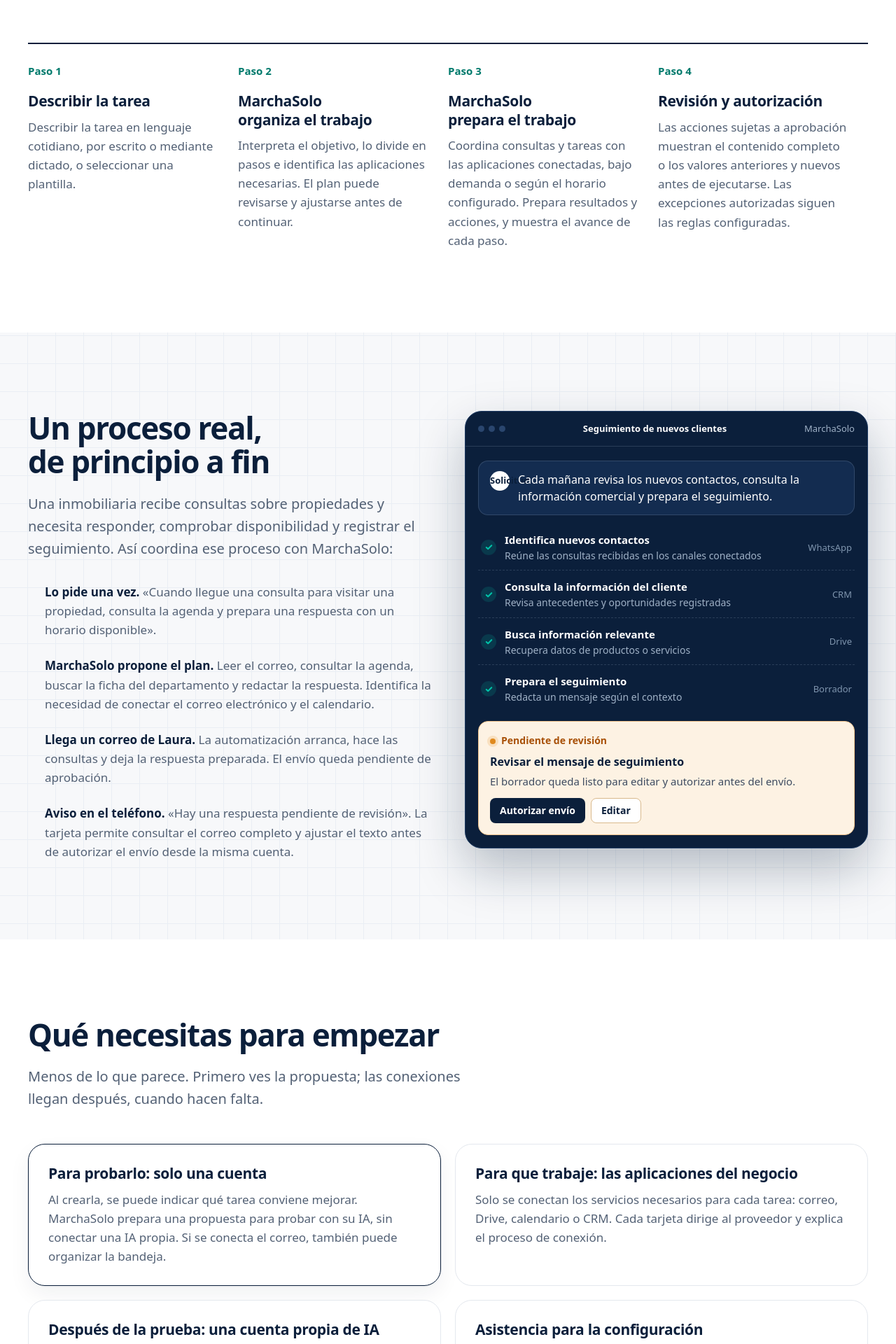
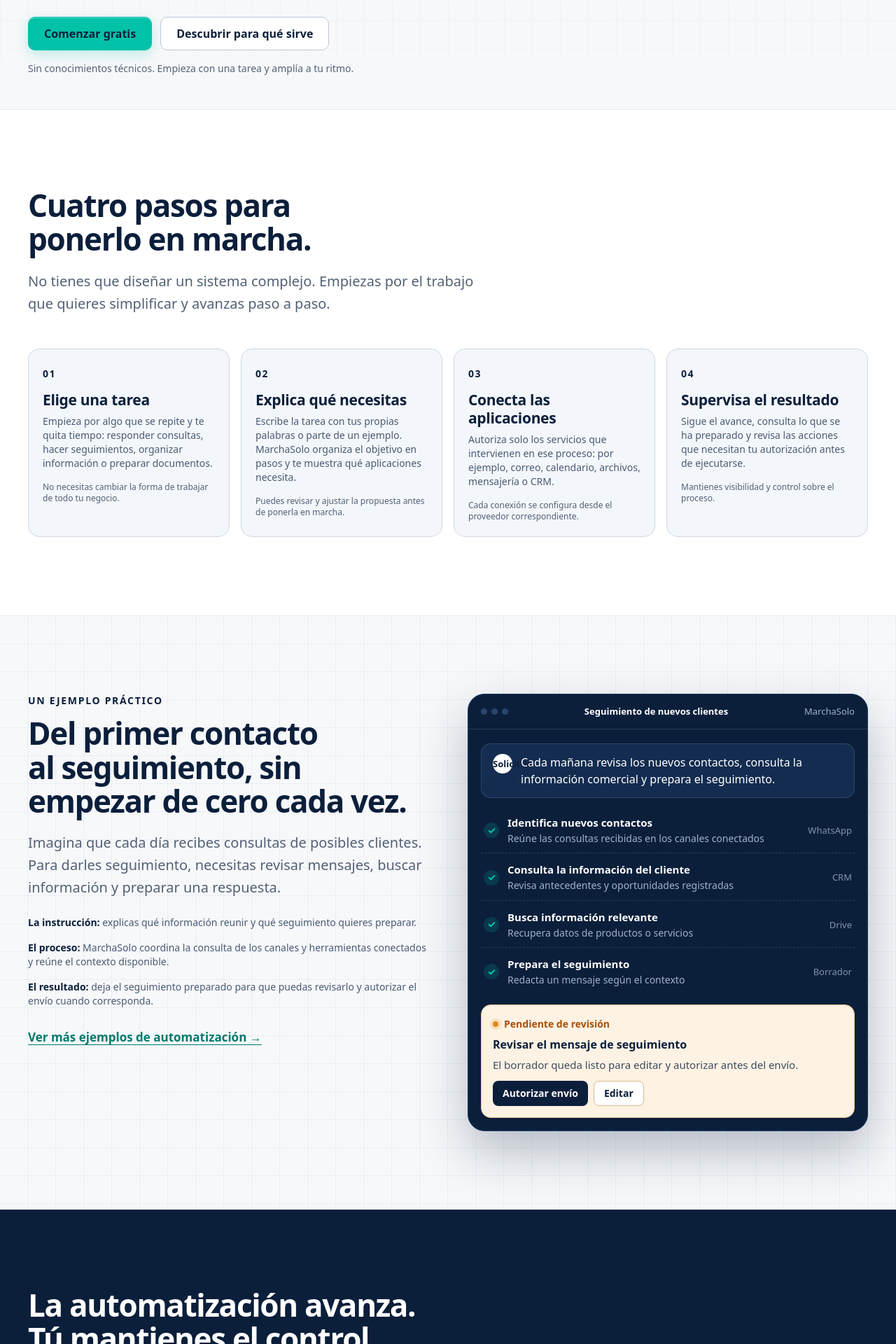
Before and after one commit to CESARKUBEREK/Delega, a Next.js app: page /como-funciona in a window 1280 px wide. Shown: the part 440-2360 px from the top of the page at 70% size. Built offline with nearby package versions, Linux system fonts and the light colour scheme; no server answers.

Commit message:
Rediseñar la página Cómo funciona

```diff
--- a/src/app/como-funciona/page.tsx
+++ b/src/app/como-funciona/page.tsx
@@ -4,46 +4,63 @@ import { CommandDemo } from "@/components/site/command-demo"
 import { publicPageMetadata } from "@/lib/seo"
 
 export const metadata = publicPageMetadata({
-  title: "Cómo funciona",
-  description: "Indicar un objetivo. MarchaSolo lo organiza en pasos, conecta las aplicaciones necesarias y coordina el proceso. Las acciones que requieren autorización quedan pendientes de aprobación.",
+  title: "Cómo funciona MarchaSolo",
+  description:
+    "Conoce cómo MarchaSolo convierte una tarea cotidiana en un proceso coordinado: defines qué necesitas, conectas tus aplicaciones y supervisas cada paso.",
   path: "/como-funciona",
 })
 
+const STEPS = [
+  {
+    number: "01",
+    title: "Elige una tarea",
+    description:
+      "Empieza por algo que se repite y te quita tiempo: responder consultas, hacer seguimientos, organizar información o preparar documentos.",
+    detail: "No necesitas cambiar la forma de trabajar de todo tu negocio.",
+  },
+  {
+    number: "02",
+    title: "Explica qué necesitas",
+    description:
+      "Escribe la tarea con tus propias palabras o parte de un ejemplo. MarchaSolo organiza el objetivo en pasos y te muestra qué aplicaciones necesita.",
+    detail: "Puedes revisar y ajustar la propuesta antes de ponerla en marcha.",
+  },
+  {
+    number: "03",
+    title: "Conecta las aplicaciones",
+    description:
+      "Autoriza solo los servicios que intervienen en ese proceso: por ejemplo, correo, calendario, archivos, mensajería o CRM.",
+    detail: "Cada conexión se configura desde el proveedor correspondiente.",
+  },
+  {
+    number: "04",
+    title: "Supervisa el resultado",
+    description:
+      "Sigue el avance, consulta lo que se ha preparado y revisa las acciones que necesitan tu autorización antes de ejecutarse.",
+    detail: "Mantienes visibilidad y control sobre el proceso.",
+  },
+] as const
+
 const FAQS = [
   {
-    question: "¿Qué acciones requieren revisión antes de ejecutarse?",
+    question: "¿Necesito conocimientos técnicos?",
     answer:
-      "Las operaciones externas requieren aprobación, salvo las excepciones expresamente configuradas. Los avisos internos y las automatizaciones autorizadas pueden ejecutarse según los permisos del espacio.",
+      "No. Puedes describir lo que necesitas con palabras cotidianas y seguir la configuración paso a paso. Solo tienes que conectar las aplicaciones que el proceso vaya a utilizar.",
   },
   {
-    question: "¿MarchaSolo puede ejecutar tareas automáticamente?",
+    question: "¿Tengo que conectar todas mis aplicaciones?",
     answer:
-      "MarchaSolo puede automatizar pasos de lectura, consulta y preparación. Las acciones sensibles pueden requerir aprobación; el comportamiento depende de los permisos y las reglas configuradas.",
+      "No. Cada proceso utiliza únicamente las aplicaciones necesarias. Puedes comenzar con una conexión y sumar otras cuando amplíes la automatización.",
   },
   {
-    question: "¿Tengo que saber de inteligencia artificial?",
+    question: "¿MarchaSolo realiza acciones sin consultarme?",
     answer:
-      "No. Basta con describir la tarea en lenguaje cotidiano. También es posible elegir entre los modos Ahorro, Inteligente o Máxima calidad.",
+      "Depende de los permisos y las reglas que configures. Las acciones externas sujetas a aprobación quedan pendientes para que puedas revisar, editar, autorizar o descartar antes de ejecutarlas.",
   },
   {
-    question: "¿Qué pasa si una ejecución falla?",
+    question: "¿Puedo empezar con una sola tarea?",
     answer:
-      "La ejecución informa del motivo del fallo y de los pasos disponibles, como revisar la conexión o volver a intentarlo. Si el proveedor de IA no tiene saldo, se puede utilizar otro proveedor conectado, si la configuración lo permite.",
-  },
-  {
-    question: "¿Qué pasa cuando termina la prueba?",
-    answer:
-      "La cuenta, las automatizaciones y la bandeja siguen disponibles. Para continuar, se elige el plan Solo y se conecta una cuenta propia de IA (OpenAI, Anthropic, DeepSeek o Grok). MarchaSolo guía el proceso paso a paso.",
-  },
-  {
-    question: "¿Cómo se conecta WhatsApp?",
-    answer:
-      "La conexión se realiza mediante un proveedor compatible con la API oficial de WhatsApp Business. La disponibilidad, los requisitos de verificación y los plazos dependen del proveedor y de la revisión de Meta. Mientras se completa el proceso, es posible comenzar con el correo y añadir WhatsApp más adelante.",
-  },
-  {
-    question: "¿Se puede utilizar desde un teléfono móvil?",
-    answer:
-      "MarchaSolo puede instalarse desde el navegador del teléfono, enviar avisos cuando hay tareas pendientes y permitir dictar instrucciones.",
+      "Sí. Lo recomendable es elegir una tarea concreta, probar el proceso y ajustarlo. Cuando te resulte útil, puedes incorporar otros pasos o crear nuevas automatizaciones.",
   },
 ] as const
 
@@ -63,152 +80,184 @@ export default function HowItWorksPage() {
       <main>
         <section className="page-intro">
           <div className="site-container">
-            <h1 className="site-h1">Cómo funciona</h1>
+            <p className="mb-3 text-sm font-semibold uppercase tracking-[0.12em] text-[var(--ms-accent)]">
+              Cómo funciona
+            </p>
+            <h1 className="site-h1">De una tarea cotidiana a un proceso que avanza.</h1>
             <p className="site-lead">
-              De una instrucción a un trabajo terminado: MarchaSolo organiza los pasos, conecta las aplicaciones necesarias y permite supervisar el resultado.
+              Le cuentas a MarchaSolo qué necesitas resolver. MarchaSolo organiza los pasos,
+              conecta las aplicaciones necesarias y te permite seguir el trabajo y decidir
+              sobre las acciones que requieren tu autorización.
+            </p>
+            <div className="site-actions mt-8">
+              <Link href="/crear-cuenta" className="btn btn-primary">
+                Comenzar gratis
+              </Link>
+              <Link href="/para-que-sirve" className="btn btn-secondary">
+                Descubrir para qué sirve
+              </Link>
+            </div>
+            <p className="mt-4 text-sm text-[var(--ms-muted)]">
+              Sin conocimientos técnicos. Empieza con una tarea y amplía a tu ritmo.
             </p>
           </div>
         </section>
 
         <section className="site-section is-white" aria-labelledby="pasos">
           <div className="site-container">
-            <h2 id="pasos" className="sr-only">
-              Los cuatro pasos
-            </h2>
-            <ol className="steps is-four">
-              <li>
-                <h3 className="site-h3">Describir la tarea</h3>
-                <p>
-                  Describir la tarea en lenguaje cotidiano, por escrito o mediante dictado, o seleccionar una plantilla.
-                </p>
-              </li>
-              <li>
-                <h3 className="site-h3">MarchaSolo organiza el trabajo</h3>
-                <p>
-                  Interpreta el objetivo, lo divide en pasos e identifica las aplicaciones necesarias. El plan puede revisarse y ajustarse antes de continuar.
-                </p>
-              </li>
-              <li>
-                <h3 className="site-h3">MarchaSolo prepara el trabajo</h3>
-                <p>
-                  Coordina consultas y tareas con las aplicaciones conectadas, bajo demanda o según el horario configurado. Prepara resultados y acciones, y muestra el avance de cada paso.
-                </p>
-              </li>
-              <li>
-                <h3 className="site-h3">Revisión y autorización</h3>
-                <p>
-                  Las acciones sujetas a aprobación muestran el contenido completo o los valores anteriores y nuevos antes de ejecutarse. Las excepciones autorizadas siguen las reglas configuradas.
-                </p>
-              </li>
+            <div className="site-section-head">
+              <h2 id="pasos" className="site-h2">
+                Cuatro pasos para ponerlo en marcha.
+              </h2>
+              <p className="site-lead">
+                No tienes que diseñar un sistema complejo. Empiezas por el trabajo que quieres
+                simplificar y avanzas paso a paso.
+              </p>
+            </div>
+            <ol className="m-0 grid list-none grid-cols-1 gap-4 p-0 sm:grid-cols-2 lg:grid-cols-4">
+              {STEPS.map((step) => (
+                <li key={step.number} className="rounded-2xl border border-rule bg-paper p-5">
+                  <span className="text-sm font-bold tracking-widest text-[var(--ms-accent)]">
+                    {step.number}
+                  </span>
+                  <h3 className="site-h3 mt-3">{step.title}</h3>
+                  <p className="mt-2 text-sm text-graphite">{step.description}</p>
+                  <p className="mt-4 text-xs font-medium text-[var(--ms-muted)]">{step.detail}</p>
+                </li>
+              ))}
             </ol>
           </div>
         </section>
 
         <section className="site-section" aria-labelledby="ejemplo">
-          <div className="site-container grid items-start gap-12 lg:grid-cols-2">
+          <div className="site-container grid items-start gap-10 lg:grid-cols-2 lg:gap-14">
             <div>
+              <p className="mb-3 text-sm font-semibold uppercase tracking-[0.12em] text-[var(--ms-accent)]">
+                Un ejemplo práctico
+              </p>
               <h2 id="ejemplo" className="site-h2">
-                Un proceso real, de principio a fin
+                Del primer contacto al seguimiento, sin empezar de cero cada vez.
               </h2>
-              <p className="site-lead">
-                Una inmobiliaria recibe consultas sobre propiedades y necesita responder, comprobar disponibilidad y registrar el seguimiento. Así coordina ese proceso con MarchaSolo:
+              <p className="site-lead mt-4">
+                Imagina que cada día recibes consultas de posibles clientes. Para darles
+                seguimiento, necesitas revisar mensajes, buscar información y preparar una
+                respuesta.
               </p>
-              <ol className="mt-8 grid gap-6 pl-5 text-[var(--ms-muted)] [&>li]:pl-1">
+              <ul className="mt-6 grid gap-4 text-sm text-graphite">
                 <li>
-                  <b className="text-[var(--ms-navy)]">Lo pide una vez.</b> «Cuando llegue una consulta para visitar una propiedad, consulta la agenda y prepara una respuesta con un horario disponible».
+                  <strong className="text-[var(--ms-navy)]">La instrucción:</strong> explicas
+                  qué información reunir y qué seguimiento quieres preparar.
                 </li>
                 <li>
-                  <b className="text-[var(--ms-navy)]">MarchaSolo propone el plan.</b> Leer el correo, consultar la agenda,
-                  buscar la ficha del departamento y redactar la respuesta. Identifica la necesidad de conectar el correo electrónico y el calendario.
+                  <strong className="text-[var(--ms-navy)]">El proceso:</strong> MarchaSolo
+                  coordina la consulta de los canales y herramientas conectados y reúne el
+                  contexto disponible.
                 </li>
                 <li>
-                  <b className="text-[var(--ms-navy)]">Llega un correo de Laura.</b> La automatización arranca, hace las
-                  consultas y deja la respuesta preparada. El envío queda pendiente de aprobación.
+                  <strong className="text-[var(--ms-navy)]">El resultado:</strong> deja el
+                  seguimiento preparado para que puedas revisarlo y autorizar el envío cuando
+                  corresponda.
                 </li>
-                <li>
-                  <b className="text-[var(--ms-navy)]">Aviso en el teléfono.</b> «Hay una respuesta pendiente de revisión». La tarjeta permite consultar el correo completo y ajustar el texto antes de autorizar el envío desde la misma cuenta.
-                </li>
-              </ol>
+              </ul>
+              <p className="mt-7">
+                <Link href="/casos-de-uso" className="link">
+                  Ver más ejemplos de automatización →
+                </Link>
+              </p>
             </div>
             <CommandDemo animate={false} />
           </div>
         </section>
 
-        <section className="site-section is-white" aria-labelledby="empezar" id="empezar">
+        <section className="site-section is-navy" aria-labelledby="control">
           <div className="site-container">
             <div className="site-section-head">
-              <h2 id="empezar" className="site-h2">
-                Qué necesitas para empezar
+              <h2 id="control" className="site-h2">
+                La automatización avanza. Tú mantienes el control.
               </h2>
               <p className="site-lead">
-                Menos de lo que parece. Primero ves la propuesta; las conexiones llegan después, cuando hacen falta.
+                Puedes ver cómo se organiza el trabajo y qué ocurre en cada paso. Las acciones
+                externas sujetas a aprobación esperan tu revisión.
               </p>
             </div>
-            <div className="facts">
-              <div className="fact is-key">
-                <h3 className="site-h3">Para probarlo: solo una cuenta</h3>
+            <div className="trust">
+              <div>
+                <h3 className="site-h3">Pasos visibles</h3>
                 <p>
-                  Al crearla, se puede indicar qué tarea conviene mejorar. MarchaSolo prepara una propuesta para probar con su IA, sin conectar una IA propia. Si se conecta el correo, también puede organizar la bandeja.
+                  Consulta el proceso, el estado de cada paso y los resultados que se van
+                  preparando.
                 </p>
               </div>
-              <div className="fact">
-                <h3 className="site-h3">Para que trabaje: las aplicaciones del negocio</h3>
+              <div>
+                <h3 className="site-h3">Decisiones bajo tu control</h3>
                 <p>
-                  Solo se conectan los servicios necesarios para cada tarea: correo, Drive, calendario o CRM. Cada tarjeta dirige al proveedor y explica el proceso de conexión.
+                  Cuando una acción necesita autorización, puedes revisar su contenido y
+                  aprobarla, editarla o descartarla según las opciones disponibles.
                 </p>
               </div>
-              <div className="fact">
-                <h3 className="site-h3">Después de la prueba: una cuenta propia de IA</h3>
+              <div>
+                <h3 className="site-h3">Empieza de forma gradual</h3>
                 <p>
-                  Después de la prueba, las automatizaciones utilizan una cuenta propia de OpenAI, Anthropic, DeepSeek o Grok. La clave se guarda cifrada y el consumo se factura directamente en esa cuenta. MarchaSolo selecciona el modelo según la tarea y respeta el presupuesto configurado.
-                </p>
-              </div>
-              <div className="fact">
-                <h3 className="site-h3">Asistencia para la configuración</h3>
-                <p>
-                  En Integraciones y en las automatizaciones hay un asistente que conoce el estado del espacio, guía la conexión de cada cuenta y explica los motivos de los fallos.
+                  Configura una tarea, comprueba cómo funciona y ajusta sus pasos antes de
+                  incorporar otros procesos.
                 </p>
               </div>
             </div>
           </div>
         </section>
 
+        <section className="site-section is-white" aria-labelledby="conexiones">
+          <div className="site-container">
+            <div className="site-section-head">
+              <h2 id="conexiones" className="site-h2">
+                Conecta solo lo que necesitas.
+              </h2>
+              <p className="site-lead">
+                MarchaSolo coordina el trabajo entre las herramientas que ya utilizas. Las
+                conexiones dependen de cada proceso y puedes incorporarlas cuando hagan falta.
+              </p>
+            </div>
+            <div className="grid gap-6 md:grid-cols-3">
+              <div>
+                <h3 className="site-h3">Comunicación</h3>
+                <p className="text-sm text-graphite">
+                  Correo y canales de mensajería para reunir consultas y preparar respuestas.
+                </p>
+              </div>
+              <div>
+                <h3 className="site-h3">Información y organización</h3>
+                <p className="text-sm text-graphite">
+                  Archivos, documentos, hojas de cálculo y calendario para consultar y organizar
+                  información.
+                </p>
+              </div>
+              <div>
+                <h3 className="site-h3">Gestión del negocio</h3>
+                <p className="text-sm text-graphite">
+                  CRM y otras herramientas para mantener el seguimiento de clientes y procesos.
+                </p>
+              </div>
+            </div>
+            <p className="mt-8">
+              <Link href="/integraciones" className="link">
+                Consultar aplicaciones e integraciones →
+              </Link>
+            </p>
+          </div>
+        </section>
+
         <section className="site-section" aria-labelledby="dudas">
           <div className="site-container max-w-3xl">
             <h2 id="dudas" className="site-h2 mb-8">
-              Dudas habituales
+              Preguntas frecuentes
             </h2>
             <div className="faq">
-              <details>
-                <summary>¿Qué acciones requieren revisión antes de ejecutarse?</summary>
-                <div>
-                  Las acciones externas configuradas para aprobación quedan pendientes de revisión. Los avisos internos y las automatizaciones expresamente autorizadas pueden ejecutarse según los permisos del espacio.
-                </div>
-              </details>
-              <details>
-                <summary>¿Es un agente que actúa solo?</summary>
-                <div>
-                  MarchaSolo automatiza tareas de lectura, consulta y preparación. Las acciones sensibles pueden requerir autorización según los permisos y reglas configurados.
-                </div>
-              </details>
-              <details>
-                <summary>¿Tengo que saber de inteligencia artificial?</summary>
-                <div>
-                  No. Basta con describir la tarea en lenguaje cotidiano. También se puede elegir entre los modos Ahorro, Inteligente o Máxima calidad.
-                </div>
-              </details>
-              <details>
-                <summary>¿Qué pasa si una ejecución falla?</summary>
-                <div>
-                  La ejecución informa del motivo del fallo y de los pasos disponibles, como revisar la conexión o volver a intentarlo. Si el proveedor de IA no tiene saldo, se puede utilizar otro proveedor conectado, si la configuración lo permite.
-                </div>
-              </details>
-              <details>
-                <summary>¿Se puede utilizar desde un teléfono?</summary>
-                <div>
-                  MarchaSolo puede instalarse desde el navegador del teléfono, enviar avisos cuando hay tareas pendientes y permitir dictar instrucciones.
-                </div>
-              </details>
+              {FAQS.map((faq) => (
+                <details key={faq.question}>
+                  <summary>{faq.question}</summary>
+                  <div>{faq.answer}</div>
+                </details>
+              ))}
             </div>
           </div>
         </section>
@@ -222,13 +271,14 @@ export default function HowItWorksPage() {
           <div className="site-container">
             <div className="site-cta">
               <div>
-                <h2 className="site-h2">Comenzar con un proceso real</h2>
+                <h2 className="site-h2">Empieza por el trabajo que más tiempo te quita.</h2>
                 <p>
-                  MarchaSolo prepara una propuesta antes de conectar las aplicaciones y permite probarla sin costo inicial.
+                  Elige una tarea, explica qué necesitas y descubre cómo MarchaSolo puede
+                  ayudarte a coordinarla.
                 </p>
               </div>
               <Link href="/crear-cuenta" className="btn btn-primary">
-                Crear cuenta gratis
+                Comenzar gratis
               </Link>
             </div>
           </div>
```
